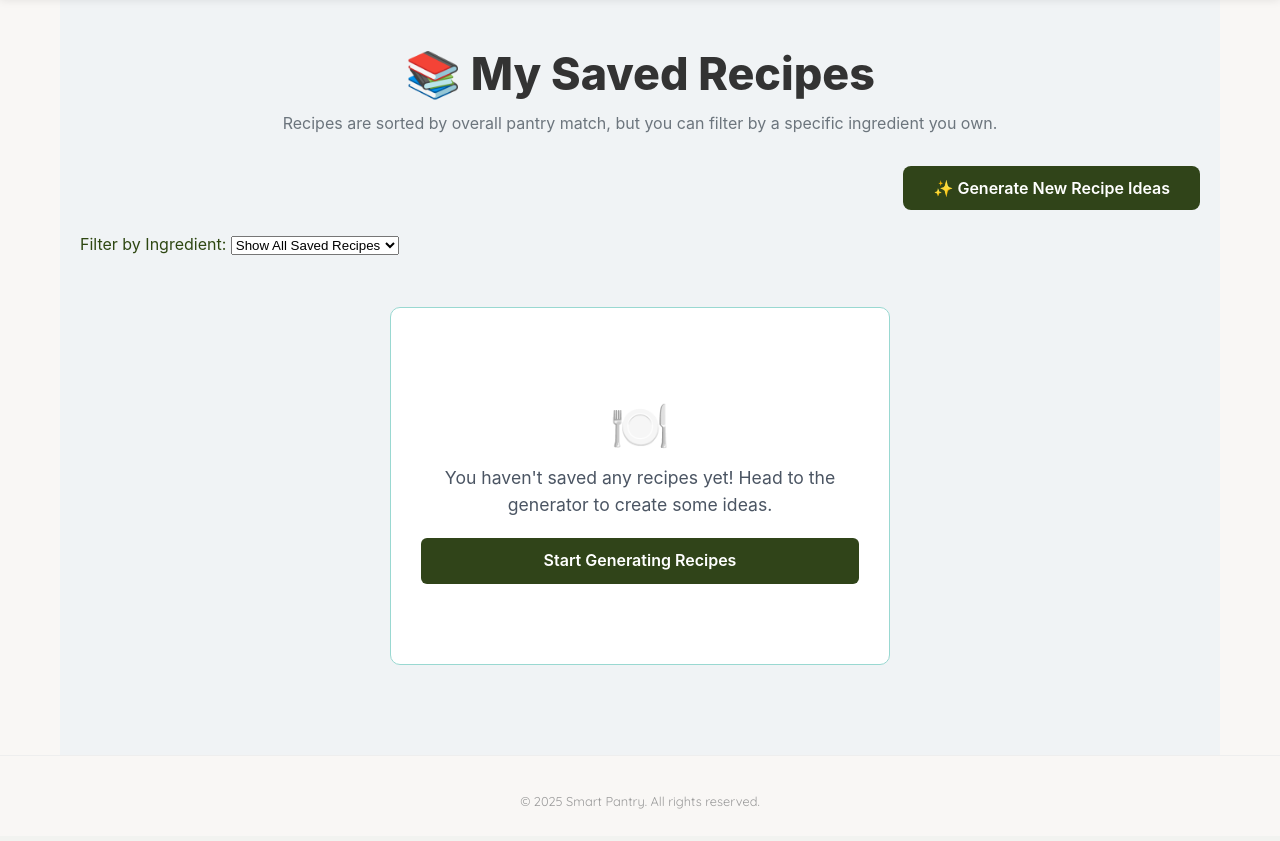
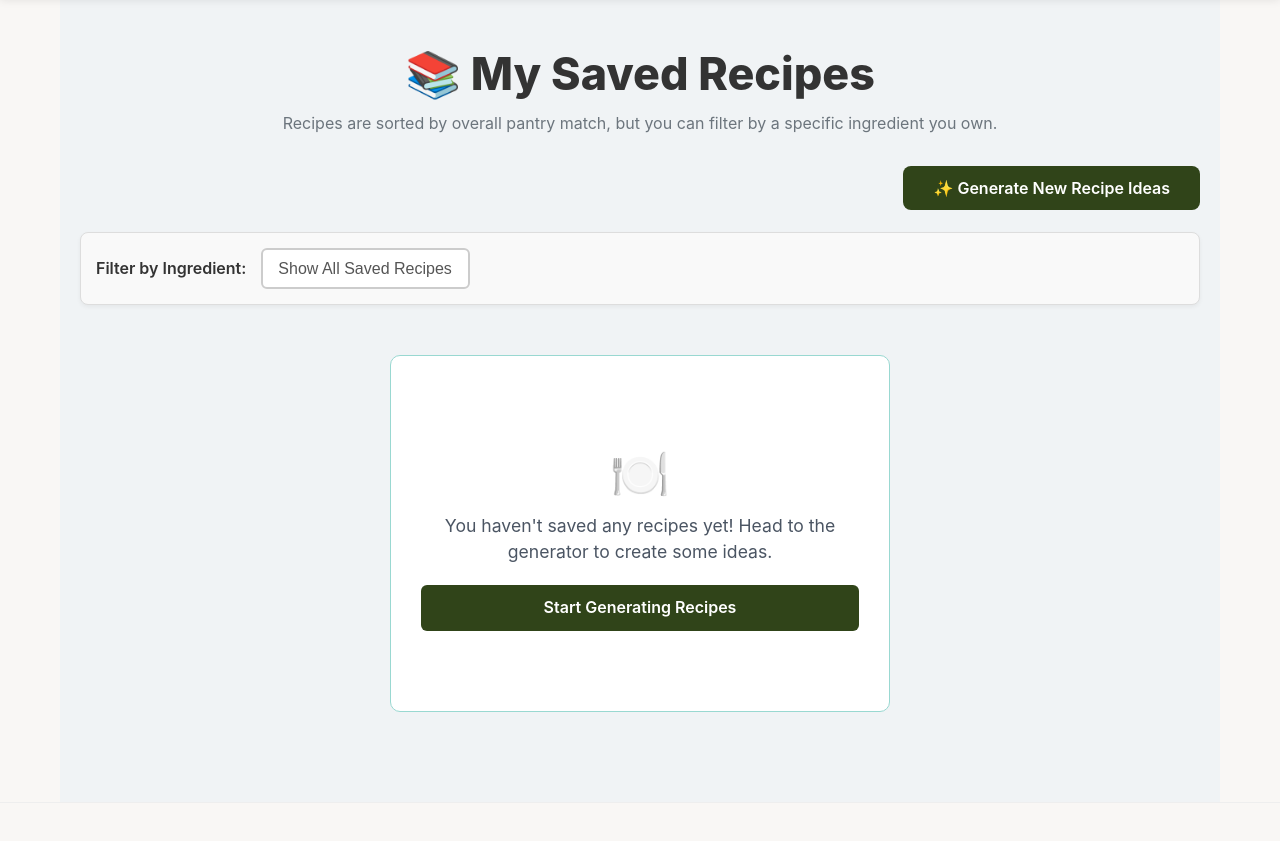
Before and after one commit to NoorAbdin/Capstone-Project, a Django app: page /recipe/ in a window 1280 px wide. Shown: the part 91-932 px from the top of the page. Before the commit the page ends 900 px from the top, so only its background shows below. Run offline with Django 5.2, Linux system fonts and the light colour scheme; the visitor is signed in with stand-in values (Sample User, id 1); data that the repository does not hold is empty.

Commit message:
css for recipes filter

```diff
--- a/smartpantry/main_app/static/css/recipes/recipe.css
+++ b/smartpantry/main_app/static/css/recipes/recipe.css
@@ -139,6 +139,82 @@
     line-height: 1.5;
 }
 
+.filter-controls {
+    margin: 20px 0; /* Add some space above and below */
+    padding: 15px;
+    background-color: #f9f9f9; /* Light background for contrast */
+    border-radius: 8px; /* Soft rounded corners */
+    border: 1px solid #ddd;
+    box-shadow: 0 2px 4px rgba(0, 0, 0, 0.05);
+}
+
+/* Form element to hold the controls */
+.ingredient-filter-form {
+    display: flex; /* Use flexbox for horizontal alignment */
+    align-items: center; /* Vertically center the items */
+    gap: 15px; /* Space between the label, select, and link */
+}
+
+/* Style for the label text */
+.filter-label {
+    font-size: 1em;
+    font-weight: 600; /* Slightly bolder for prominence */
+    color: #333;
+    /* No need for margin as 'gap' handles spacing */
+}
+
+/* Style for the dropdown select box */
+.filter-select {
+    padding: 10px 15px;
+    border: 2px solid #ccc;
+    border-radius: 6px;
+    font-size: 1em;
+    color: #555;
+    background-color: #fff;
+    cursor: pointer; /* Indicates it's interactive */
+    transition: border-color 0.3s ease, box-shadow 0.3s ease;
+    min-width: 200px; /* Ensure it's wide enough for text */
+    appearance: none; /* Remove default arrow on some browsers */
+    /* Add a custom arrow if desired (advanced CSS) */
+}
+
+.filter-select:hover,
+.filter-select:focus {
+    border-color: #007bff; /* Highlight on hover/focus */
+    outline: none; /* Remove default focus outline */
+    box-shadow: 0 0 0 3px rgba(0, 123, 255, 0.2); /* Soft blue glow */
+}
+
+/* Style for the "Clear Filter" link */
+.clear-filter-link {
+    text-decoration: none; /* Remove underline */
+    color: #dc3545; /* A strong color for the action (red/danger) */
+    font-size: 0.95em;
+    font-weight: 500;
+    padding: 5px 8px;
+    border-radius: 4px;
+    transition: background-color 0.2s ease, color 0.2s ease;
+}
+
+.clear-filter-link:hover {
+    background-color: #dc3545;
+    color: #fff;
+    text-decoration: underline;
+}
+
+/* Optional: Make the select look more like a button on very small screens */
+@media (max-width: 600px) {
+    .ingredient-filter-form {
+        flex-direction: column; /* Stack items vertically on smaller screens */
+        align-items: flex-start;
+    }
+
+    .filter-select {
+        width: 100%; /* Take up full width */
+        min-width: initial;
+    }
+}
+
 /* Mobile Adjustments */
 @media (max-width: 768px) {
     .recipe-index-header h1 {
```
